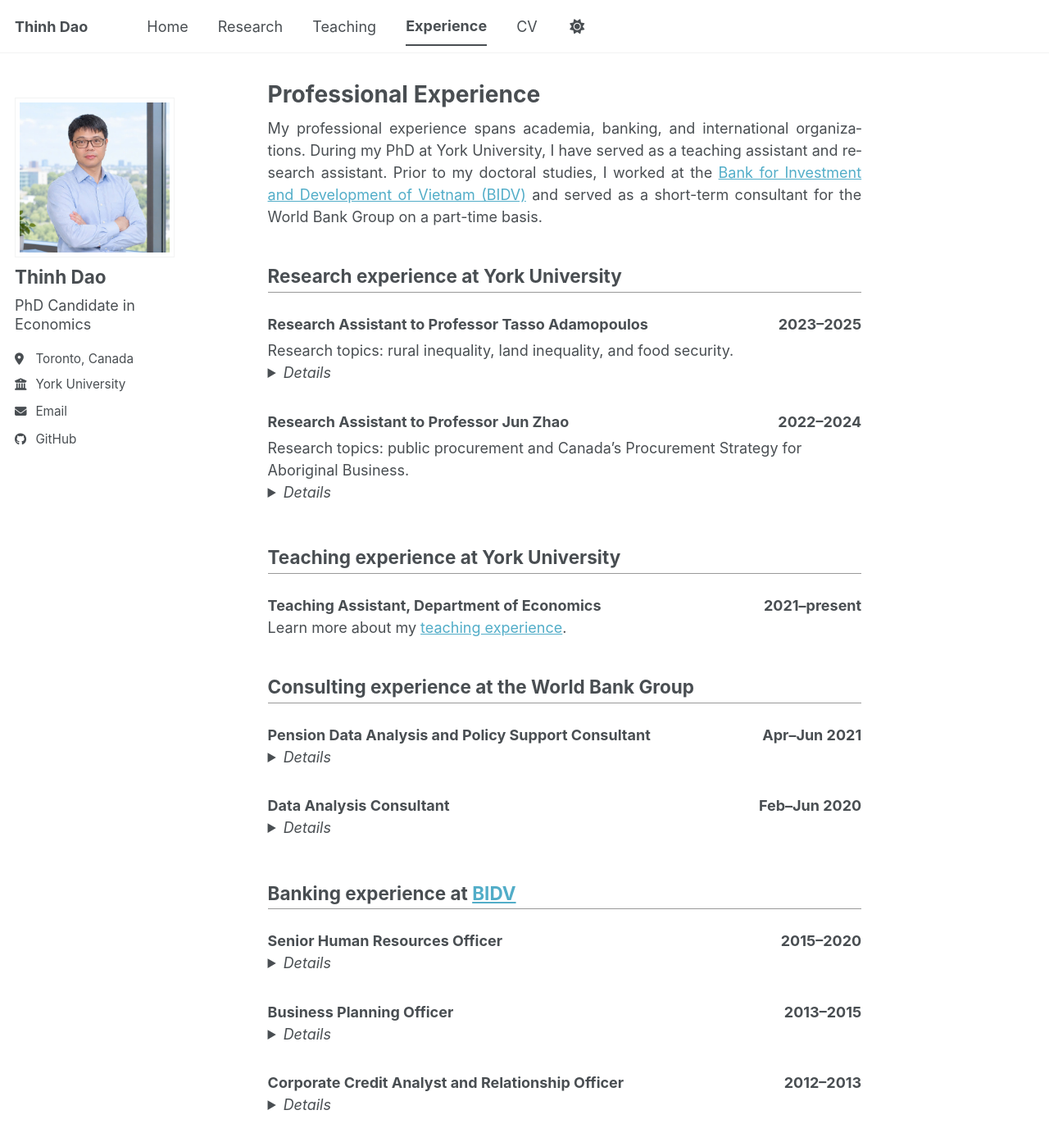
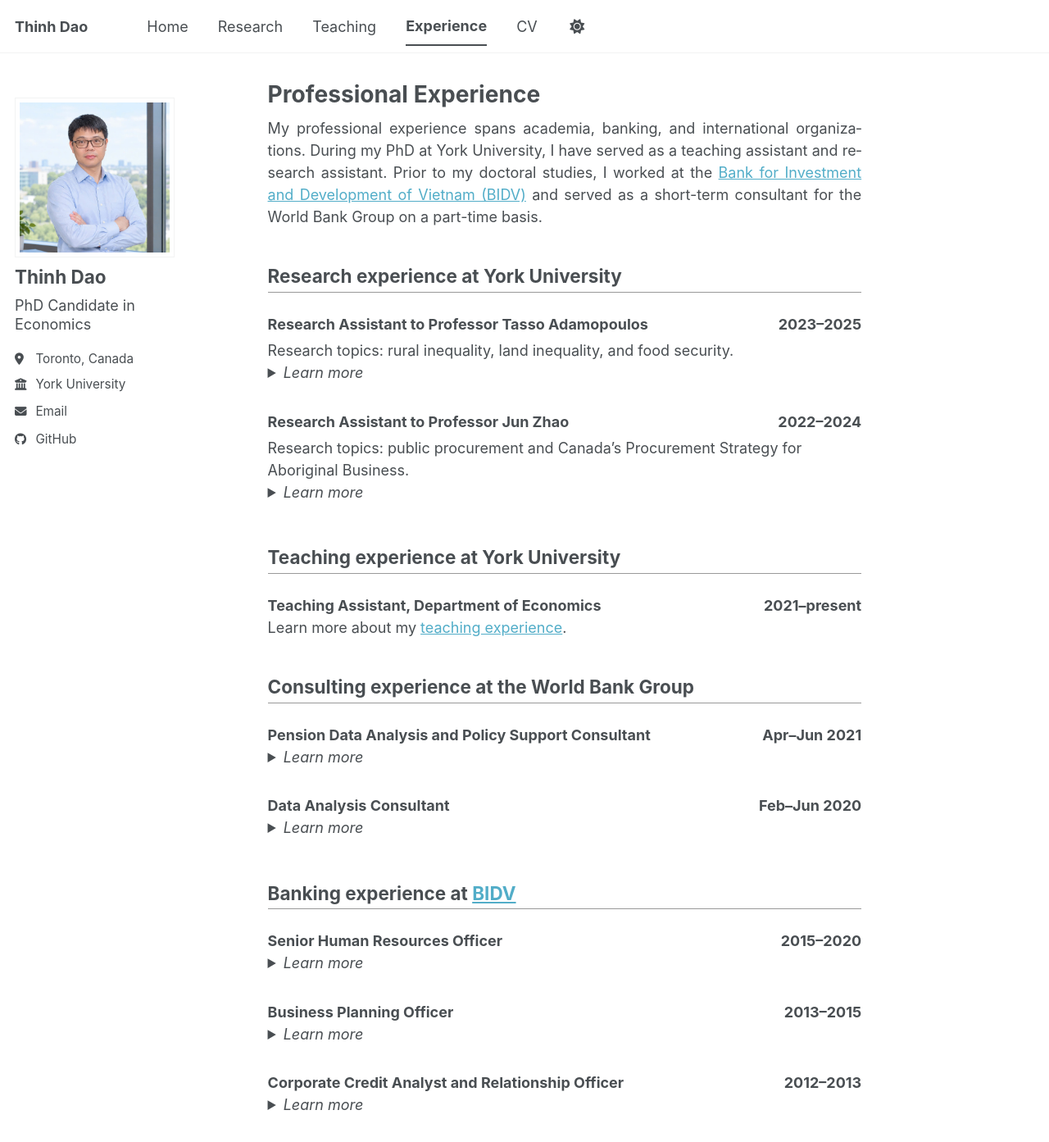
Before and after one commit to thinh-dao-econ/thinh-dao-econ.github.io, a Jekyll site: the page built from _pages/experience.md, in a window 1280 px wide and 1400 px high. Shown: the top 1393 px of the window at 82% size. Built offline with Jekyll 4.4.1, drawn with Linux system fonts in a browser that asks for light colours; a style sheet for code colours, icons or effects is not loaded.

Commit message:
Change summary text from 'Details' to 'Learn more'

```diff
--- a/_pages/experience.md
+++ b/_pages/experience.md
@@ -24,7 +24,7 @@ My professional experience spans academia, banking, and international organizati
 <div class="exp-topics">Research topics: rural inequality, land inequality, and food security.</div>
 
 <details markdown="1">
-<summary style="cursor:pointer;"><em>Details</em></summary>
+<summary style="cursor:pointer;"><em>Learn more</em></summary>
 
 I contributed to studies in inequality and food security. My contributions included:
 
@@ -44,7 +44,7 @@ I contributed to studies in inequality and food security. My contributions inclu
 <div class="exp-topics">Research topics: public procurement and Canada’s Procurement Strategy for Aboriginal Business.</div>
 
 <details markdown="1">
-<summary style="cursor:pointer;"><em>Details</em></summary>
+<summary style="cursor:pointer;"><em>Learn more</em></summary>
 
 I contributed to a study of Canada’s federal Procurement Strategy for Aboriginal Business using government procurement data. My contributions included:
 
@@ -74,7 +74,7 @@ Learn more about my [teaching experience]({{ site.baseurl }}/teaching/).
 </div>
 
 <details markdown="1">
-<summary style="cursor:pointer;"><em>Details</em></summary>
+<summary style="cursor:pointer;"><em>Learn more</em></summary>
 
 I reviewed and commented on the World Bank’s baseline pension projection note and on the World Bank–International Labour Organization (ILO) comparison of pension fund projections for Vietnam’s compulsory pension system. I also contributed data analysis to inform policy recommendations and explained the findings to Vietnamese government counterparts.
 
@@ -86,7 +86,7 @@ I reviewed and commented on the World Bank’s baseline pension projection note
 </div>
 
 <details markdown="1">
-<summary style="cursor:pointer;"><em>Details</em></summary>
+<summary style="cursor:pointer;"><em>Learn more</em></summary>
 
 I contributed to the development of a standardized statistical database framework for Vietnam Social Security by designing data collection templates and validating the submitted data. My contributions included:
 
@@ -104,7 +104,7 @@ I contributed to the development of a standardized statistical database framewor
 </div>
 
 <details markdown="1">
-<summary style="cursor:pointer;"><em>Details</em></summary>
+<summary style="cursor:pointer;"><em>Learn more</em></summary>
 
 My responsibilities included:
 
@@ -121,7 +121,7 @@ My responsibilities included:
 </div>
 
 <details markdown="1">
-<summary style="cursor:pointer;"><em>Details</em></summary>
+<summary style="cursor:pointer;"><em>Learn more</em></summary>
 
 My responsibilities included:
 
@@ -138,7 +138,7 @@ My responsibilities included:
 </div>
 
 <details markdown="1">
-<summary style="cursor:pointer;"><em>Details</em></summary>
+<summary style="cursor:pointer;"><em>Learn more</em></summary>
 
 My responsibilities included:
 
```
